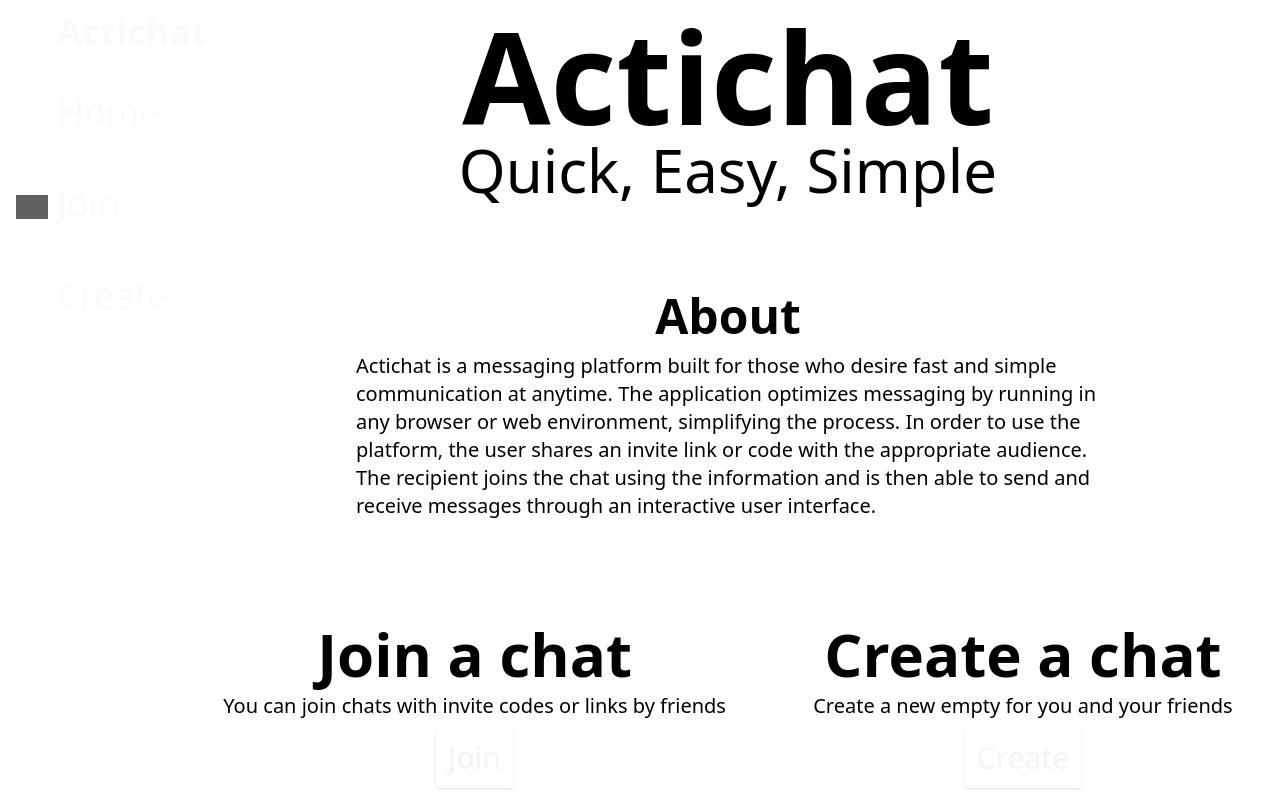
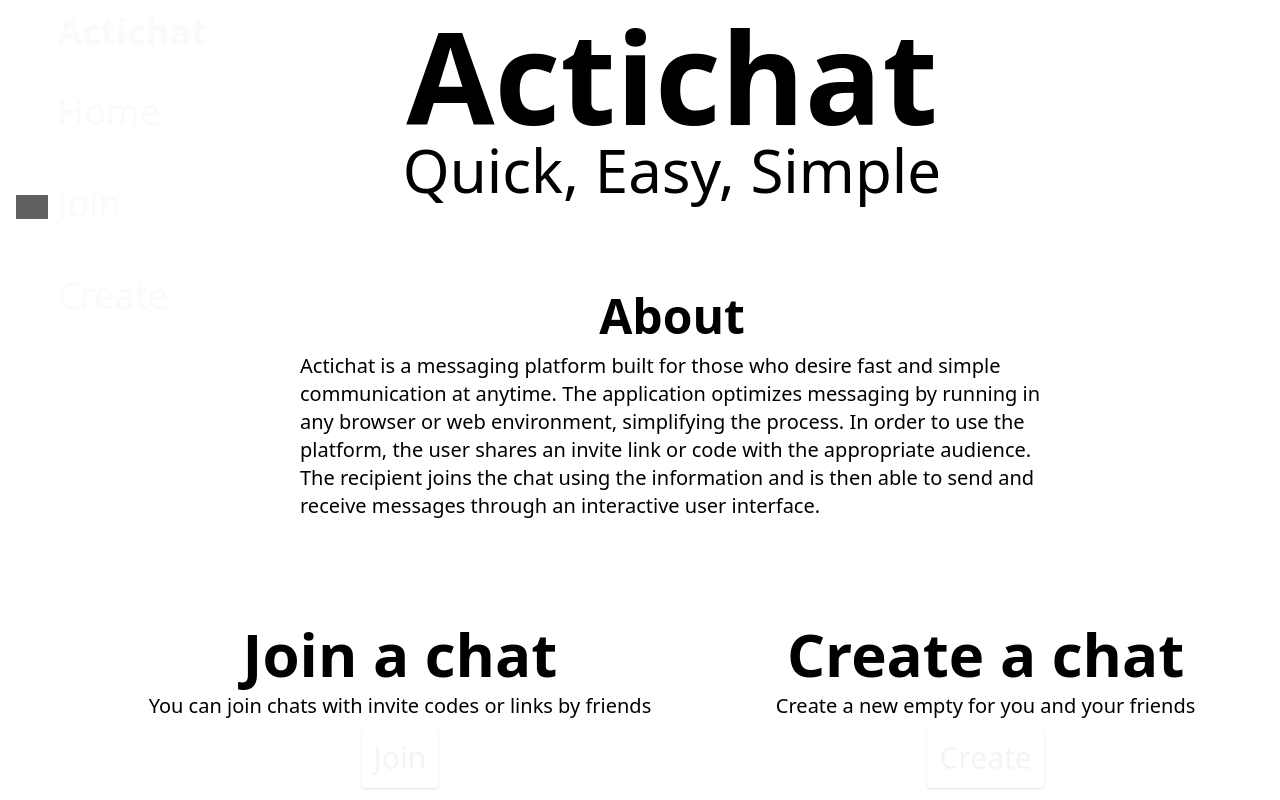
Before and after one commit to alexthegreat194/actichat, a Flask app: page / in a window 1280 px wide. Run offline with Flask 2, Linux system fonts and the light colour scheme; style sheets or scripts are compiled from the project's sources; some libraries are stand-ins or nearby versions; grey boxes are pictures that could not be loaded.

Commit message:
fixed margin left on all sites

```diff
--- a/templates/create.html
+++ b/templates/create.html
@@ -4,7 +4,7 @@
 
 {% include 'partials/navbar.html' %}
 
-<main class="ml-44">
+<main class="ml-16">
     <div class="
         flex flex-col items-center justify-center
         h-screen">
--- a/templates/index.html
+++ b/templates/index.html
@@ -4,7 +4,7 @@
 
 {% include 'partials/navbar.html' %}
 
-<main class="ml-44">
+<main class="ml-16 overflow-y-hidden">
 
     <div class="
         flex flex-wrap items-center justify-around content-evenly gap-20
@@ -17,7 +17,7 @@
 
         <div class="flex flex-col items-center">
             <h5 class="font-bold text-5xl text-tertiary">About</h5>
-            <p class="font-light text-xl max-w-3xl p-3">
+            <p class="font-light text-xl max-w-3xl p-3 mx-6">
                 Actichat is a messaging platform built for those who desire fast and simple communication at anytime.
                 The application optimizes messaging by running in any browser or web environment, simplifying the process.
                 In order to use the platform, the user shares an invite link or code with the appropriate audience.
--- a/templates/join.html
+++ b/templates/join.html
@@ -5,7 +5,7 @@
 
 {% include 'partials/navbar.html' %}
 
-<main class="ml-44">
+<main class="ml-16">
     <div class="flex flex-col items-center justify-center h-screen">
         <h1 class="text-tertiary text-6xl font-bold m-4">Join via invite code</h1>
         <form action="{{ url_for('join') }}"  method="post" class="
```
